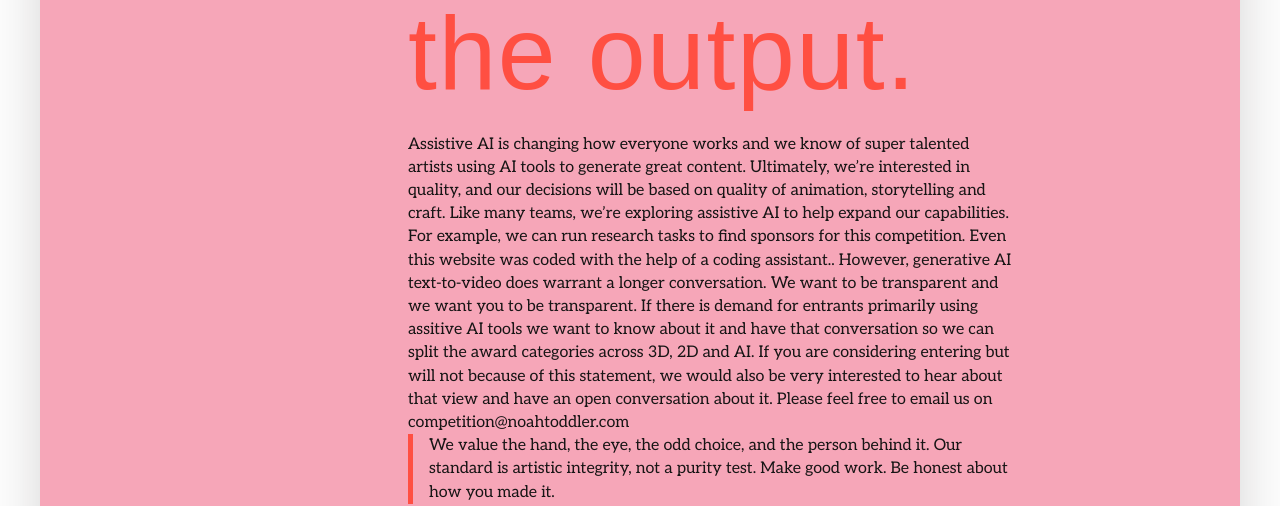
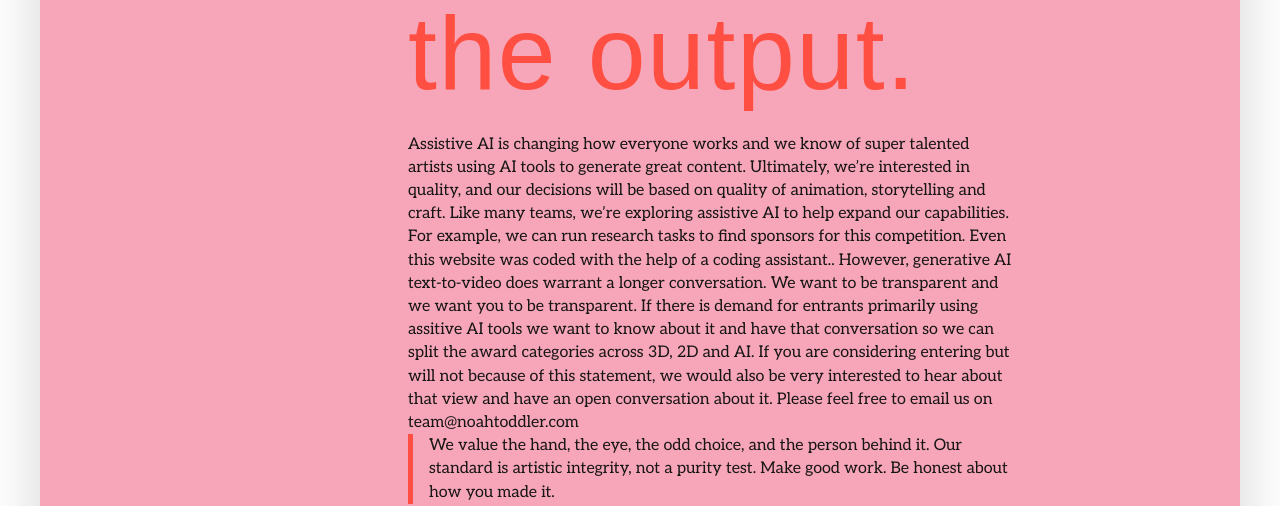
Before and after one commit to fruitskin/noahtoddler, a Next.js app: page / in a window 1280 px wide. Shown: the part 8113-8619 px from the top of the page. Built offline with nearby package versions, Linux system fonts and the light colour scheme; no server answers; a web font is replaced by a local one.

Commit message:
Point AI policy contact email to team@noahtoddler.com

```diff
--- a/app/page.tsx
+++ b/app/page.tsx
@@ -215,7 +215,7 @@ export default function Page() {
 
       <section className="community community-qr" id="community"><div className="community-copy"><SectionLabel>Community</SectionLabel><h2>Join the broadcast.<br /><em>Not a group.</em></h2><p>Updates, rig drops, competition news, and the occasional Noah-related emergency. A broadcast channel keeps the noise useful and the admin survivable.</p><a className="black-button" href={WHATSAPP_URL} target="_blank" rel="noreferrer">OPEN WHATSAPP ↗</a></div><a className="qr-card card-lift" href={WHATSAPP_URL} target="_blank" rel="noreferrer"><span className="qr-eyebrow">SCAN TO JOIN</span><span className="qr-frame"><img src="/whatsapp-qr.png" alt="Scan this QR code to join the Noah WhatsApp channel" /></span><span className="qr-hint">Point your camera here ↗</span></a></section>
 
-      <section className="policy section-pad"><div className="section-aside"><SectionLabel>AI policy</SectionLabel></div><div className="policy-copy"><h2>We care about<br /><em>the output.</em></h2><p>Assistive AI is changing how everyone works and we know of super talented artists using AI tools to generate great content. Ultimately, we’re interested in quality, and our decisions will be based on quality of animation, storytelling and craft. Like many teams, we’re exploring assistive AI to help expand our capabilities. For example, we can run research tasks to find sponsors for this competition. Even this website was coded with the help of a coding assistant.. However, generative AI text-to-video does warrant a longer conversation. We want to be transparent and we want you to be transparent. If there is demand for entrants primarily using assitive AI tools we want to know about it and have that conversation so we can split the award categories across 3D, 2D and AI. If you are considering entering but will not because of this statement, we would also be very interested to hear about that view and have an open conversation about it. Please feel free to email us on competition@noahtoddler.com</p><p>We value the hand, the eye, the odd choice, and the person behind it. Our standard is artistic integrity, not a purity test. Make good work. Be honest about how you made it.</p></div></section>
+      <section className="policy section-pad"><div className="section-aside"><SectionLabel>AI policy</SectionLabel></div><div className="policy-copy"><h2>We care about<br /><em>the output.</em></h2><p>Assistive AI is changing how everyone works and we know of super talented artists using AI tools to generate great content. Ultimately, we’re interested in quality, and our decisions will be based on quality of animation, storytelling and craft. Like many teams, we’re exploring assistive AI to help expand our capabilities. For example, we can run research tasks to find sponsors for this competition. Even this website was coded with the help of a coding assistant.. However, generative AI text-to-video does warrant a longer conversation. We want to be transparent and we want you to be transparent. If there is demand for entrants primarily using assitive AI tools we want to know about it and have that conversation so we can split the award categories across 3D, 2D and AI. If you are considering entering but will not because of this statement, we would also be very interested to hear about that view and have an open conversation about it. Please feel free to email us on <a href="mailto:team@noahtoddler.com">team@noahtoddler.com</a></p><p>We value the hand, the eye, the odd choice, and the person behind it. Our standard is artistic integrity, not a purity test. Make good work. Be honest about how you made it.</p></div></section>
 
       <footer className="site-footer"><a className="wordmark" href="#top">NOAH</a><div className="footer-bottom"><p>© 2026 Animation Folk Ltd</p><div className="footer-links"><a href={TIKTOK_URL} target="_blank" rel="noreferrer">TikTok ↗</a><a href={INSTAGRAM_URL} target="_blank" rel="noreferrer">Instagram ↗</a></div></div></footer>
     </main >
```
